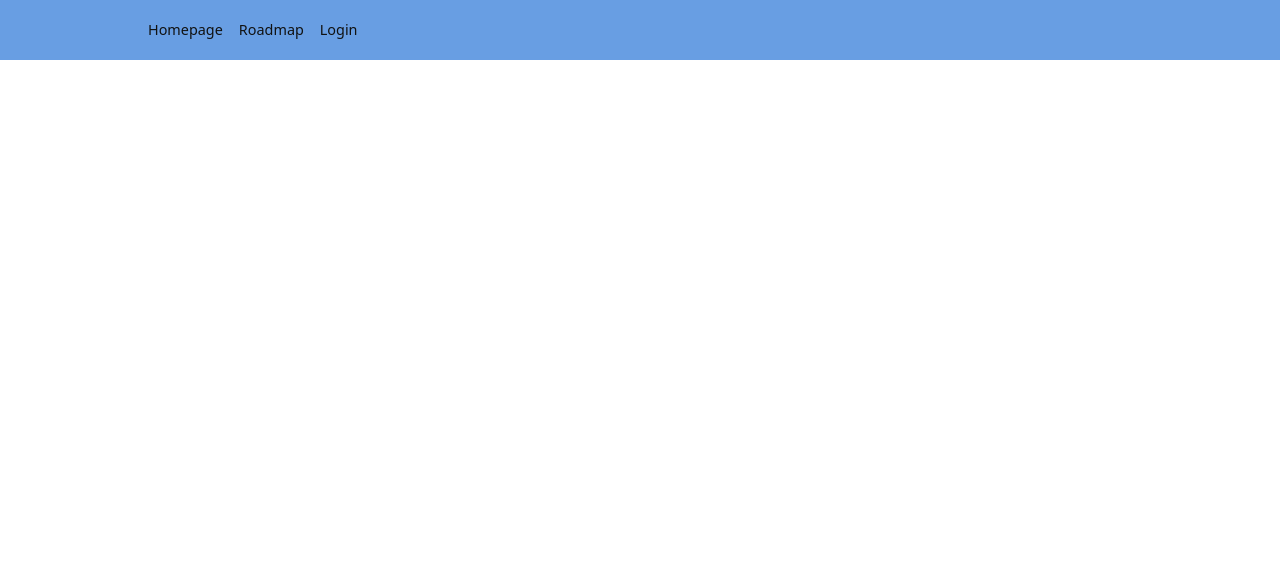
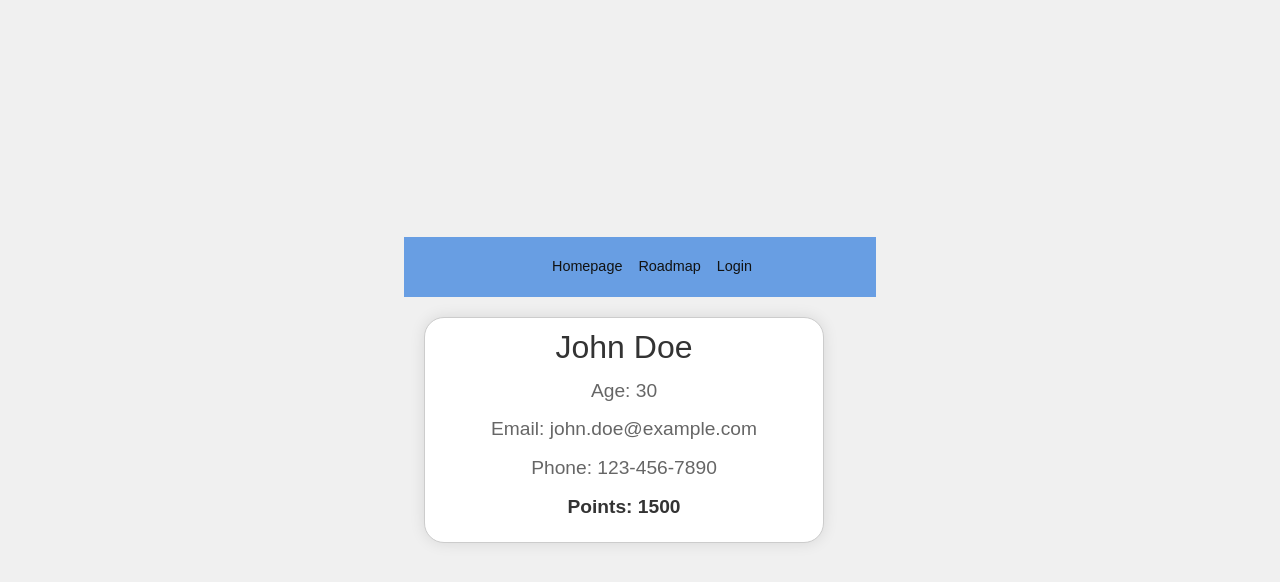
Before and after one commit to cfgcolumbus23/Team-15, a React (Create React App) app in the folder learning-app/: page /Profile in a window 1280 px wide. Shown: the top 582 px of the page. Built offline with nearby package versions, Linux system fonts and the light colour scheme.

Commit message:
Added user profile page css and better html layout

```diff
--- a/learning-app/src/App.js
+++ b/learning-app/src/App.js
@@ -11,6 +11,8 @@ import Assessment from "./pages/Assessment";
 import Admin from "./pages/Admin";
 import Score from "./pages/Score";
 import Mycourses from "./pages/mycourses";
+import Profile from "./pages/Profile";
+
 
 function App() {
   return (
@@ -26,6 +28,7 @@ function App() {
         <Route path="/assessment" element={<Assessment />} />
         <Route path="/admin" element={<Admin />} />
         <Route path="/score" element={<Score />} />
+        <Route path="/Profile" element={<Profile />} />
       </Routes>
     </Router>
   );
--- a/learning-app/src/pages/Profile.css
+++ b/learning-app/src/pages/Profile.css
@@ -8,21 +8,42 @@ body {
     font-family: Arial, sans-serif;
   }
 
-  div {
+  .profile-container {
     text-align: center;
-    border: 1px solid #ddd;
-    border-radius: 10px;
-    padding: 20px;
+    border: 1px solid #ccc;
+    border-radius: 20px;
+    padding: 10px;
     background-color: #fff;
-    box-shadow: 0px 0px 10px 0px rgba(0,0,0,0.1);
+    box-shadow: 0 0 15px rgba(0, 0, 0, 0.1);
+    max-width: 400px;
+    width: 90%;
+    margin: 20px;
   }
 
-  h1 {
+  .profile-container h1 {
     font-size: 2em;
+    color: #333;
+    margin-bottom: 10px;
+  }
+
+  .profile-container p {
+    font-size: 1.2em;
+    color: #666;
+    margin-bottom: 10px;
+  }
+
+  .profile-container p:last-child {
+    font-weight: bold;
     color: #333;
   }
 
-  p {
-    font-size: 1.2em;
+  .profile-container p label {
+    font-weight: bold;
+    color: #333;
+    margin-right: 5px;
+  }
+
+  .profile-container p span {
+    font-weight: normal;
     color: #666;
   }
--- a/learning-app/src/pages/Profile.js
+++ b/learning-app/src/pages/Profile.js
@@ -1,4 +1,5 @@
 import React from 'react';
+import './Profile.css';
 
 class Profile extends React.Component {
   constructor(props) {
@@ -8,18 +9,19 @@ class Profile extends React.Component {
       lastName: 'Doe',
       age: 30,
       email: 'john.doe@example.com',
-      phoneNumber: '123-456-7890'
+      phoneNumber: '123-456-7890',
+      points: 1500, // hard-coded points
     };
   }
 
   render() {
     return (
-      <div>
-        <h1>Profile</h1>
+      <div className="profile-container">
         <h1>{this.state.firstName} {this.state.lastName}</h1>
         <p>Age: {this.state.age}</p>
         <p>Email: {this.state.email}</p>
         <p>Phone: {this.state.phoneNumber}</p>
+        <p>Points: {this.state.points}</p>
       </div>
     );
   }
```
